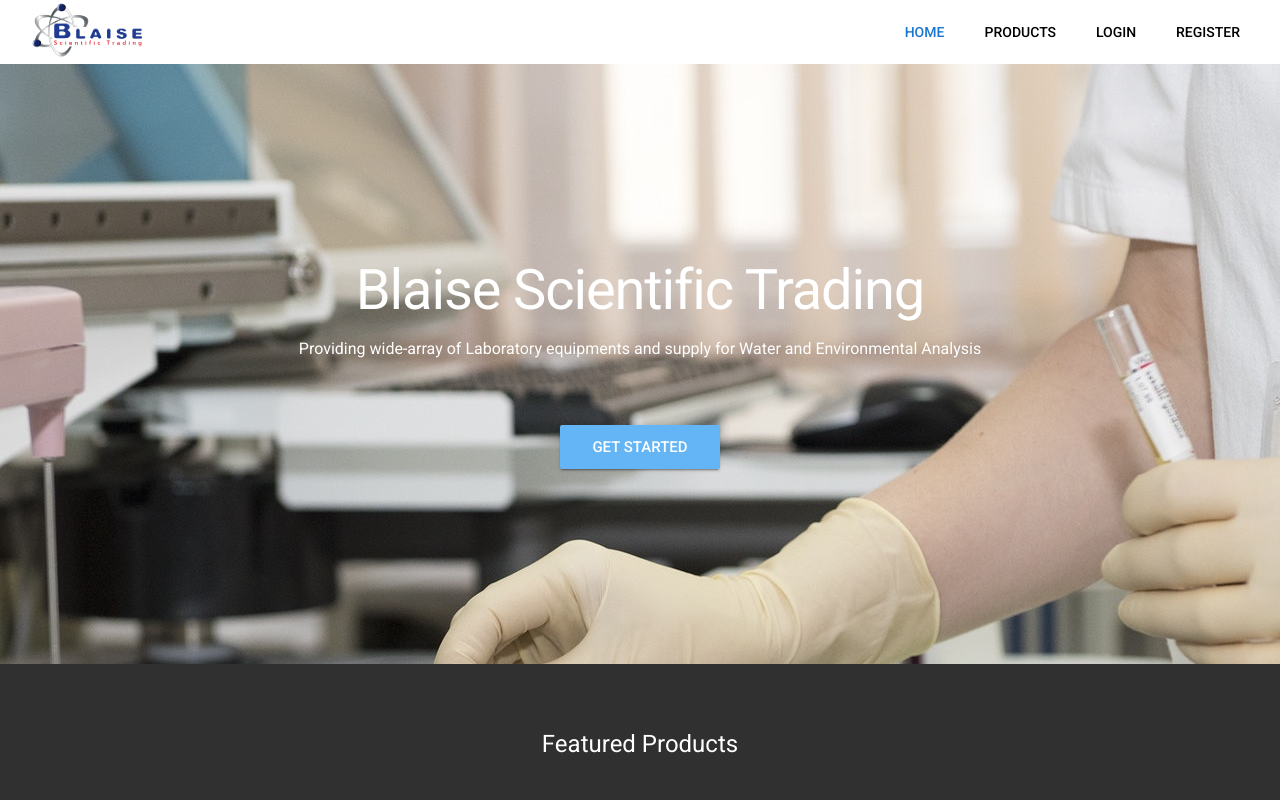
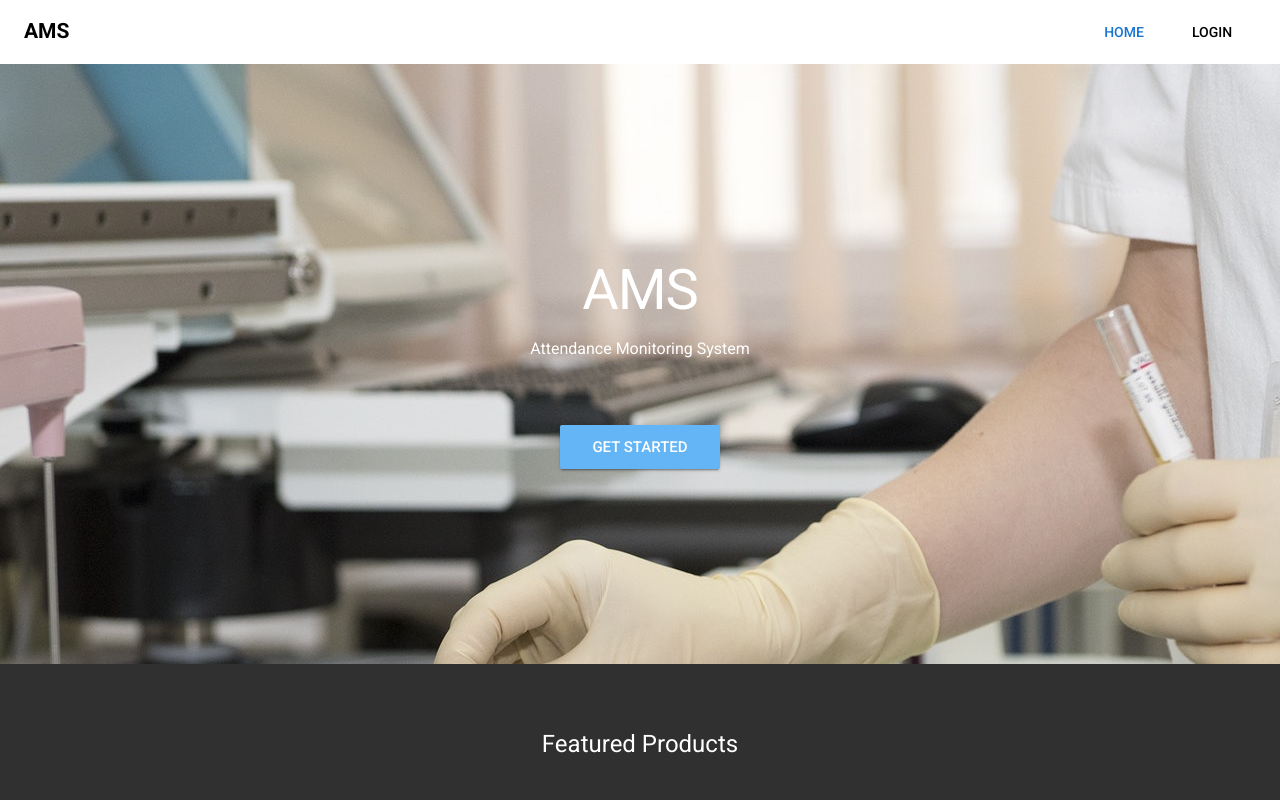
Before and after one commit to wutz01/ams-frontend, a Vue app: page / in a window 1280 px wide. Shown: the top 800 px of the page. Built offline with nearby package versions, Linux system fonts and the light colour scheme; what vue-carousel-3d would draw is missing.

Commit message:
Clean up

```diff
--- a/src/components/public-navigation.vue
+++ b/src/components/public-navigation.vue
@@ -1,9 +1,9 @@
 <template lang="pug">
 v-toolbar-items.hidden-sm-and-down
   v-btn(flat, :color="($route.name === 'landing' ? 'primary' : '')", @click.stop="$router.push({name: 'landing'})").black--text Home
-  v-btn(flat, :color="($route.name === 'our-products' ? 'primary' : '')", @click.stop="$router.push({name: 'our-products'})").black--text Products
+  //- v-btn(flat, :color="($route.name === 'our-products' ? 'primary' : '')", @click.stop="$router.push({name: 'our-products'})").black--text Products
   v-btn(flat, :color="($route.name === 'login' ? 'primary' : '')", @click.stop="$router.push({name: 'login'})").black--text Login
-  v-btn(flat, :color="($route.name === 'registration' ? 'primary' : '')", @click.stop="$router.push({name: 'registration'})").black--text Register
+  //- v-btn(flat, :color="($route.name === 'registration' ? 'primary' : '')", @click.stop="$router.push({name: 'registration'})").black--text Register
 </template>
 
 <script>
--- a/src/pages/container/web-container.vue
+++ b/src/pages/container/web-container.vue
@@ -29,7 +29,7 @@
     v-toolbar(color="blue darken-3", dark, app, :clipped-left="$vuetify.breakpoint.mdAndUp", fixed)
       v-toolbar-title.ml-0.pl-3(style="width: 300px")
         v-toolbar-side-icon(@click.stop="drawer = !drawer")
-        span.hidden-sm-and-down Blaise Ordering v0.1
+        span.hidden-sm-and-down AMS v1.0
       span.title(v-if="$route && $route.meta") {{ $route.meta.title }}
       v-spacer
       //- v-btn(icon)
@@ -39,7 +39,7 @@
       span(v-if="getUser") Howdy, {{ getUser.firstname }}
       v-btn(icon, large)
         v-avatar(size="32px", tile)
-          img(src="https://scontent.fmnl4-3.fna.fbcdn.net/v/t1.0-9/24909985_10208150294635202_1303972830500063392_n.jpg?_nc_eui2=v1%3AAeFfuP3rF2bs2FHuVS2hbZwtbVYOSmVWzQ9XyMNrJ0X39GYKWWH3uLnCrq5ITPKKuIF_DgXdOKgSValmpOJHwXQM07xPuhuoYfP5b9P_fgkiJg&oh=74f4db153b4c57da4f56fddfdf48ec99&oe=5B059F9A")
+          //- img(src="https://scontent.fmnl4-3.fna.fbcdn.net/v/t1.0-9/24909985_10208150294635202_1303972830500063392_n.jpg?_nc_eui2=v1%3AAeFfuP3rF2bs2FHuVS2hbZwtbVYOSmVWzQ9XyMNrJ0X39GYKWWH3uLnCrq5ITPKKuIF_DgXdOKgSValmpOJHwXQM07xPuhuoYfP5b9P_fgkiJg&oh=74f4db153b4c57da4f56fddfdf48ec99&oe=5B059F9A")
     v-content
       v-container(fluid, fill-height)
         router-view
--- a/src/pages/public/landing.vue
+++ b/src/pages/public/landing.vue
@@ -2,7 +2,8 @@
 #app
   v-app(dark)
     v-toolbar.white
-      img(src="/static/images/logo.png", height="64px", width="128px")
+      //- img(src="/static/images/logo.png", height="64px", width="128px")
+      h1(style="color: black") AMS
       v-spacer
       public-navigation
 
@@ -11,8 +12,8 @@
         v-parallax(src="/static/images/landing-hero.jpeg", height="600")
           v-layout.white--text(column, align-center, justify-center)
             //- img(src="assets/vuetify.png", alt="Vuetify.js", height="200")
-            h1.white--text.mb-2.text-xs-center.display-3 Blaise Scientific Trading
-            .subheading.mb-3.text-xs-center Providing wide-array of Laboratory equipments and supply for Water and Environmental Analysis
+            h1.white--text.mb-2.text-xs-center.display-3 AMS
+            .subheading.mb-3.text-xs-center Attendance Monitoring System
             v-btn.blue.lighten-2.mt-5(dark, large, href="/pre-made-themes")
               | Get Started
       section
@@ -29,44 +30,6 @@
                 h3.subheading {{ slide.text }}
                 small {{ slide.description }}
 
-          //- v-flex.my-3(xs12, sm4)
-          //-   .text-xs-center
-          //-     h2.headline The best way to start developing
-          //-     span.subheading
-          //-       | Cras facilisis mi vitae nunc
-          //- v-flex(xs12)
-          //-   v-container(grid-list-xl)
-          //-     v-layout(row, wrap, align-center)
-          //-       v-flex(xs12, md4)
-          //-         v-card.elevation-0.transparent
-          //-           v-card-text.text-xs-center
-          //-             v-icon.blue--text.text--lighten-2(x-large) color_lens
-          //-           v-card-title.layout.justify-center(primary-title)
-          //-             .headline.text-xs-center Content 1
-          //-           v-card-text
-          //-             | Cras facilisis mi vitae nunc lobortis pharetra. Nulla volutpat tincidunt ornare.
-          //-             | Pellentesque habitant morbi tristique senectus et netus et malesuada fames ac turpis egestas.
-          //-             | Nullam in aliquet odio. Aliquam eu est vitae tellus bibendum tincidunt. Suspendisse potenti.
-          //-       v-flex(xs12, md4)
-          //-         v-card.elevation-0.transparent
-          //-           v-card-text.text-xs-center
-          //-             v-icon.blue--text.text--lighten-2(x-large) flash_on
-          //-           v-card-title.layout.justify-center(primary-title)
-          //-             .headline Content 2
-          //-           v-card-text
-          //-             | Cras facilisis mi vitae nunc lobortis pharetra. Nulla volutpat tincidunt ornare.
-          //-             | Pellentesque habitant morbi tristique senectus et netus et malesuada fames ac turpis egestas.
-          //-             | Nullam in aliquet odio. Aliquam eu est vitae tellus bibendum tincidunt. Suspendisse potenti.
-          //-       v-flex(xs12, md4)
-          //-         v-card.elevation-0.transparent
-          //-           v-card-text.text-xs-center
-          //-             v-icon.blue--text.text--lighten-2(x-large) build
-          //-           v-card-title.layout.justify-center(primary-title)
-          //-             .headline.text-xs-center Content 3
-          //-           v-card-text
-          //-             | Cras facilisis mi vitae nunc lobortis pharetra. Nulla volutpat tincidunt ornare.
-          //-             | Pellentesque habitant morbi tristique senectus et netus et malesuada fames ac turpis egestas.
-          //-             | Nullam in aliquet odio. Aliquam eu est vitae tellus bibendum tincidunt. Suspendisse potenti.
       section
         v-parallax(src="/static/images/section.jpeg", height="380")
           v-layout(column, align-center, justify-center)
--- a/src/pages/public/login.vue
+++ b/src/pages/public/login.vue
@@ -2,7 +2,7 @@
 #app
   v-app(dark)
     v-toolbar.white
-      img(src="/static/images/logo.png", height="64px", width="128px")
+      h1(style="color: black") AMS
       v-spacer
       public-navigation
 
--- a/src/pages/public/logout.vue
+++ b/src/pages/public/logout.vue
@@ -2,7 +2,7 @@
 #app
   v-app(dark)
     v-toolbar.white
-      img(src="/static/images/logo.png", height="64px", width="128px")
+      h1(style="color: black") AMS
       v-spacer
       public-navigation
 
--- a/src/utils/index.js
+++ b/src/utils/index.js
@@ -1,29 +1,38 @@
 let data = {
   menuItems: [
     { icon: 'mdi-view-dashboard', text: 'Dashboard', routeName: 'dashboard' },
-    { icon: 'mdi-account-multiple-outline', text: 'Client Management' },
     {
       icon: 'keyboard_arrow_up',
       'icon-alt': 'keyboard_arrow_down',
-      text: 'Product Management',
-      allowedUser: ['ADMIN'],
+      text: 'Masterlist',
       model: false,
       children: [
-        { icon: 'mdi-download-network', text: 'Supplier', allowedUser: ['ADMIN'], routeName: 'product-supplier' },
-        { icon: 'mdi-shape', text: 'Category', allowedUser: ['ADMIN'], routeName: 'product-category' },
-        { icon: 'mdi-water-pump', text: 'Products', allowedUser: ['ADMIN'], routeName: 'products' }
+        { icon: 'mdi-account-multiple-outline', text: 'Brethrens', allowedUser: ['ADMIN'], routeName: 'product-supplier' },
+        { icon: 'mdi-shape', text: 'Workers', allowedUser: ['ADMIN'], routeName: 'product-category' }
       ]
     },
-    {
-      icon: 'keyboard_arrow_up',
-      'icon-alt': 'keyboard_arrow_down',
-      text: 'Quotations',
-      model: false,
-      children: [
-        { icon: 'mdi-shape', text: 'Pending' },
-        { icon: 'mdi-view-list', text: 'Quotation List' }
-      ]
-    },
+    // {
+    //   icon: 'keyboard_arrow_up',
+    //   'icon-alt': 'keyboard_arrow_down',
+    //   text: 'Product Management',
+    //   allowedUser: ['ADMIN'],
+    //   model: false,
+    //   children: [
+    //     { icon: 'mdi-download-network', text: 'Supplier', allowedUser: ['ADMIN'], routeName: 'product-supplier' },
+    //     { icon: 'mdi-shape', text: 'Category', allowedUser: ['ADMIN'], routeName: 'product-category' },
+    //     { icon: 'mdi-water-pump', text: 'Products', allowedUser: ['ADMIN'], routeName: 'products' }
+    //   ]
+    // },
+    // {
+    //   icon: 'keyboard_arrow_up',
+    //   'icon-alt': 'keyboard_arrow_down',
+    //   text: 'Quotations',
+    //   model: false,
+    //   children: [
+    //     { icon: 'mdi-shape', text: 'Pending' },
+    //     { icon: 'mdi-view-list', text: 'Quotation List' }
+    //   ]
+    // },
     {
       icon: 'keyboard_arrow_up',
       'icon-alt': 'keyboard_arrow_down',
@@ -44,7 +53,7 @@
         { icon: 'mdi-verified', text: 'User Roles' }
       ]
     },
-    { icon: 'settings', text: 'Settings' },
+    // { icon: 'settings', text: 'Settings' },
     { icon: 'mdi-logout', text: 'Logout', routeName: 'logout' }
   ]
 }
```
Also changed, not shown: 25 other files (tests, documents, lock files or other folders).
